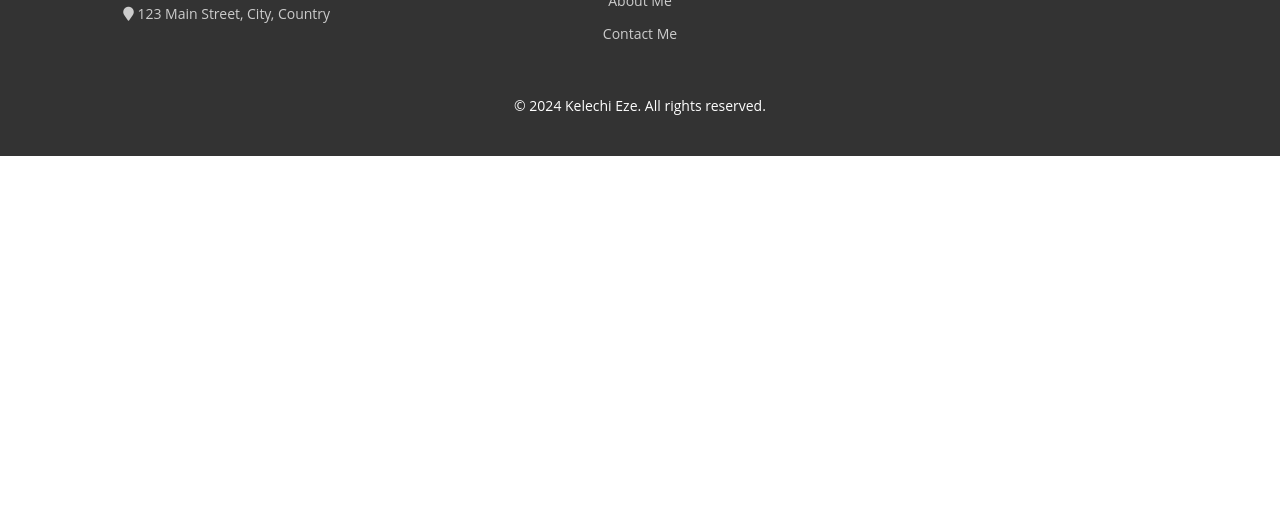
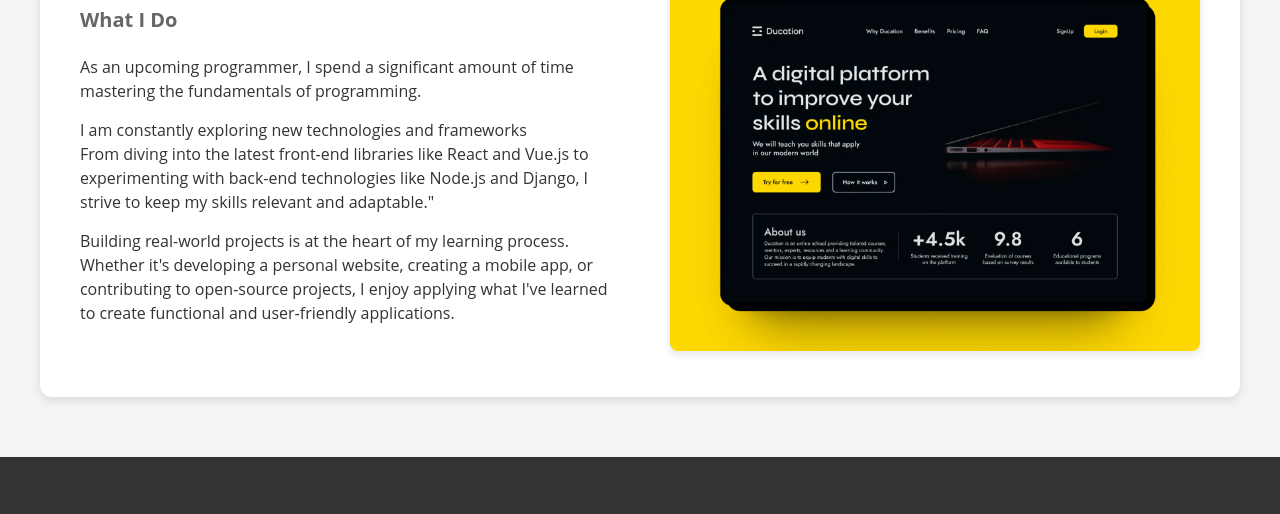
Before and after one commit to KelechiEze/Newportfolio, a plain HTML site: page aboutme.html in a window 1280 px wide. Shown: the part 2253-2767 px from the top of the page. Before the commit the page ends 2409 px from the top, so only its background shows below. Drawn offline with Linux system fonts and the light colour scheme.

Commit message:
added new section to about page and new image

```diff
--- a/about.css
+++ b/about.css
@@ -180,7 +180,7 @@ h1 {
 
 .contact-form input:hover, .contact-form textarea:hover,
 .contact-form input:focus, .contact-form textarea:focus {
-    border-color: var(--input-border-hover); /* Change border color on hover and focus */
+    border-color: var(--input-border-hover);
 }
 
 .contact-form button {
--- a/aboutme.html
+++ b/aboutme.html
@@ -55,6 +55,29 @@
             </div>
         </section>
 
+        <section id="bodyrock-way" class="bodyrock-section">
+            <div class="bodyrock-container">
+                <div class="bodyrock-text">
+                    <h2>The Programmer Way</h2>
+                    <h3>What I Do</h3>
+                    <p>
+                        As an upcoming programmer, I spend a significant amount of time mastering the fundamentals of programming.
+                    </p>
+                    <p>
+                        I am constantly exploring new technologies and frameworks<br>
+                        From diving into the latest front-end libraries like React and Vue.js to experimenting with back-end technologies like Node.js and Django, I strive to keep my skills relevant and adaptable."
+                    </p>
+                    <p>
+                        Building real-world projects is at the heart of my learning process. Whether it's developing a personal website, creating a mobile app, or contributing to open-source projects, I enjoy applying what I've learned to create functional and user-friendly applications.
+                    </p>
+                </div>
+                <div class="bodyrock-image">
+                    <img src="images/original-d7b93a49-576e-45a7-83ee-42dd1d77c03c-1_remastered.jpg">
+                </div>
+            </div>
+        </section>
+
+
         <footer class="footer">
             <div class="footer-container">
                 <div class="footer-column">
--- a/new.css
+++ b/new.css
@@ -274,6 +274,59 @@ video {
            font-size: 14px;
        }
 
+       /* Bodyrock Section Styles */
+.bodyrock-section {
+    display: flex;
+    align-items: center;
+    justify-content: center;
+    padding: 60px 20px;
+    background-color: #f4f4f4;
+}
+
+.bodyrock-container {
+    display: flex;
+    max-width: 1200px;
+    width: 100%;
+    background: #fff;
+    box-shadow: 0 4px 8px rgba(0, 0, 0, 0.1);
+    padding: 20px;
+    border-radius: 12px;
+}
+
+.bodyrock-text, .bodyrock-image {
+    flex: 1;
+    padding: 20px;
+}
+
+.bodyrock-text {
+    margin-right: 20px;
+}
+
+.bodyrock-text h2 {
+    font-size: 28px;
+    margin-bottom: 10px;
+    color: #333;
+}
+
+.bodyrock-text h3 {
+    font-size: 20px;
+    margin-bottom: 20px;
+    color: #666;
+}
+
+.bodyrock-text p {
+    font-size: 16px;
+    margin-bottom: 15px;
+    color: #333;
+}
+
+.bodyrock-image img {
+    max-width: 100%;
+    height: auto;
+    border-radius: 8px;
+    box-shadow: 0 4px 8px rgba(0, 0, 0, 0.1);
+}
+
 /* Responsive Styles */
 @media (max-width: 768px) {
     .about-container {
@@ -285,4 +338,11 @@ video {
     .about-text {
         padding: 20px;
     }
+
+    .bodyrock-container {
+        flex-direction: column;
+    }
+    .bodyrock-image {
+        margin-top: 20px;
+    }
 }
```
Also changed, not shown: contact.html (+5 -5 lines), contact.js (added, +34 -0 lines), index.html (+1 -1 lines), images/original-d7b93a49-576e-45a7-83ee-42dd1d77c03c-1_remastered.jpg (added).
